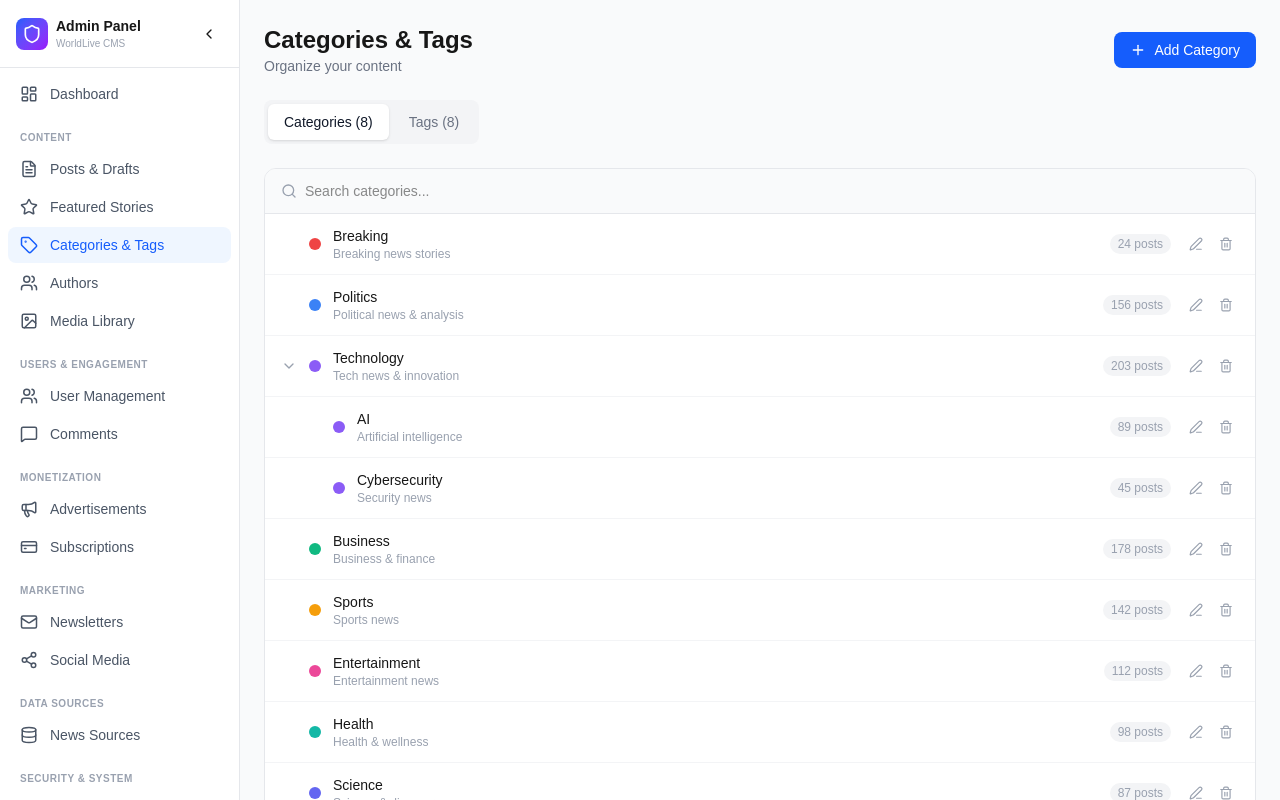
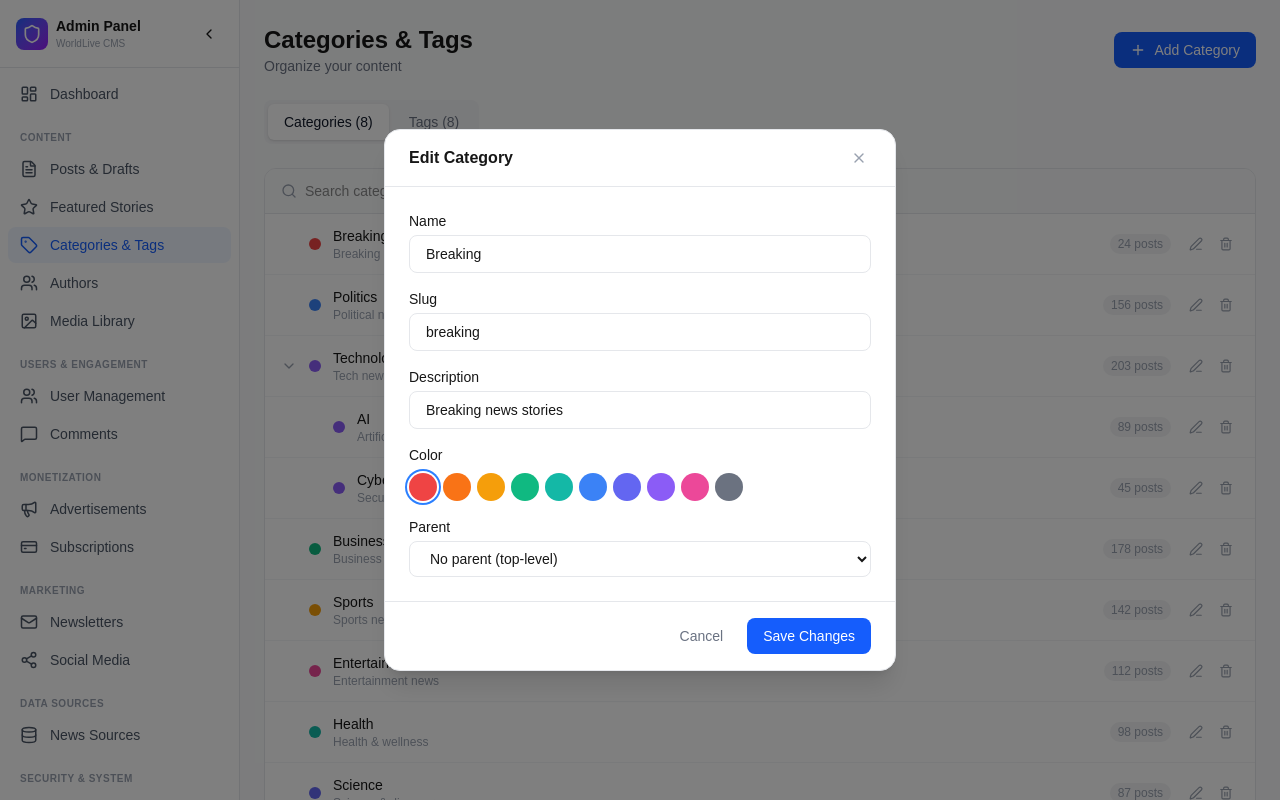
Before and after one commit to xneshaniy/news-app, a Next.js app: page /admin/categories in a window 1280 px wide. Both pictures are taken after a click on the button 1196 px from the left and 244 px from the top of the page. Shown: the top 800 px of the page. Built offline with nearby package versions, Linux system fonts and the light colour scheme.

Commit message:
Add working edit modal for categories admin

```diff
--- a/src/components/CategoryTagManagement.tsx
+++ b/src/components/CategoryTagManagement.tsx
@@ -57,6 +57,8 @@ export default function CategoryTagManagement() {
   const [tab, setTab] = useState<"categories" | "tags">("categories");
   const [showAddForm, setShowAddForm] = useState(false);
   const [editingId, setEditingId] = useState<string | null>(null);
+  const [editingCat, setEditingCat] = useState<Category | null>(null);
+  const [editForm, setEditForm] = useState({ name: "", slug: "", description: "", color: "#3b82f6", parent: "" });
   const [searchQuery, setSearchQuery] = useState("");
   const [expandedCategories, setExpandedCategories] = useState<Set<string>>(new Set(["3"]));
 
@@ -84,6 +86,44 @@ export default function CategoryTagManagement() {
 
   const deleteCategory = (id: string) => {
     setCategories((prev) => prev.filter((c) => c.id !== id));
+  };
+
+  const openEdit = (cat: Category) => {
+    setEditingCat(cat);
+    setEditForm({
+      name: cat.name,
+      slug: cat.slug,
+      description: cat.description,
+      color: cat.color,
+      parent: cat.parent || "",
+    });
+    setEditingId(cat.id);
+  };
+
+  const closeEdit = () => {
+    setEditingId(null);
+    setEditingCat(null);
+  };
+
+  const saveCategory = () => {
+    if (!editingId || !editForm.name) return;
+    const updateTree = (cats: Category[]): Category[] =>
+      cats.map((c) => {
+        if (c.id === editingId) {
+          return {
+            ...c,
+            name: editForm.name,
+            slug: editForm.slug || generateSlug(editForm.name),
+            description: editForm.description,
+            color: editForm.color,
+            parent: editForm.parent || null,
+          };
+        }
+        if (c.children.length > 0) return { ...c, children: updateTree(c.children) };
+        return c;
+      });
+    setCategories(updateTree);
+    closeEdit();
   };
 
   const addTag = () => {
@@ -141,7 +181,7 @@ export default function CategoryTagManagement() {
           </span>
 
           <div className="flex items-center gap-1">
-            <button onClick={() => setEditingId(cat.id)} className="p-1.5 text-gray-400 hover:text-blue-500 rounded-lg hover:bg-blue-50 dark:hover:bg-blue-900/20 transition-colors">
+            <button onClick={() => openEdit(cat)} className="p-1.5 text-gray-400 hover:text-blue-500 rounded-lg hover:bg-blue-50 dark:hover:bg-blue-900/20 transition-colors">
               <Edit3 className="w-3.5 h-3.5" />
             </button>
             <button onClick={() => deleteCategory(cat.id)} className="p-1.5 text-gray-400 hover:text-red-500 rounded-lg hover:bg-red-50 dark:hover:bg-red-900/20 transition-colors">
@@ -256,6 +296,85 @@ export default function CategoryTagManagement() {
           </div>
         )}
       </div>
+
+      {editingId && editingCat && (
+        <div className="fixed inset-0 z-50 flex items-center justify-center p-4 bg-black/50" onClick={closeEdit}>
+          <div
+            className="bg-white dark:bg-gray-900 rounded-2xl border border-gray-200 dark:border-gray-700 shadow-xl w-full max-w-lg"
+            onClick={(e) => e.stopPropagation()}
+          >
+            <div className="flex items-center justify-between px-6 py-4 border-b border-gray-200 dark:border-gray-700/50">
+              <h3 className="font-semibold">Edit Category</h3>
+              <button onClick={closeEdit} className="p-1 text-gray-400 hover:text-gray-600 dark:hover:text-gray-300">
+                <X className="w-4 h-4" />
+              </button>
+            </div>
+            <div className="p-6 space-y-4">
+              <div>
+                <label className="text-sm font-medium mb-1 block">Name</label>
+                <input
+                  value={editForm.name}
+                  onChange={(e) => setEditForm({ ...editForm, name: e.target.value })}
+                  className="w-full px-4 py-2 border border-gray-200 dark:border-gray-700 rounded-lg bg-white dark:bg-gray-800 text-sm"
+                />
+              </div>
+              <div>
+                <label className="text-sm font-medium mb-1 block">Slug</label>
+                <input
+                  value={editForm.slug}
+                  onChange={(e) => setEditForm({ ...editForm, slug: e.target.value })}
+                  className="w-full px-4 py-2 border border-gray-200 dark:border-gray-700 rounded-lg bg-white dark:bg-gray-800 text-sm"
+                />
+              </div>
+              <div>
+                <label className="text-sm font-medium mb-1 block">Description</label>
+                <input
+                  value={editForm.description}
+                  onChange={(e) => setEditForm({ ...editForm, description: e.target.value })}
+                  className="w-full px-4 py-2 border border-gray-200 dark:border-gray-700 rounded-lg bg-white dark:bg-gray-800 text-sm"
+                />
+              </div>
+              <div>
+                <label className="text-sm font-medium mb-2 block">Color</label>
+                <div className="flex gap-1.5 flex-wrap">
+                  {COLORS.map((c) => (
+                    <button
+                      key={c}
+                      onClick={() => setEditForm({ ...editForm, color: c })}
+                      className={`w-7 h-7 rounded-full ${editForm.color === c ? "ring-2 ring-offset-2 ring-blue-500" : ""}`}
+                      style={{ backgroundColor: c }}
+                    />
+                  ))}
+                </div>
+              </div>
+              <div>
+                <label className="text-sm font-medium mb-1 block">Parent</label>
+                <select
+                  value={editForm.parent}
+                  onChange={(e) => setEditForm({ ...editForm, parent: e.target.value })}
+                  className="w-full px-4 py-2 border border-gray-200 dark:border-gray-700 rounded-lg bg-white dark:bg-gray-800 text-sm"
+                >
+                  <option value="">No parent (top-level)</option>
+                  {categories.filter((c) => c.id !== editingId).map((c) => (
+                    <option key={c.id} value={c.id}>{c.name}</option>
+                  ))}
+                </select>
+              </div>
+            </div>
+            <div className="flex justify-end gap-2 px-6 py-4 border-t border-gray-200 dark:border-gray-700/50">
+              <button onClick={closeEdit} className="px-4 py-2 text-sm text-gray-500 hover:text-gray-700 dark:hover:text-gray-300">
+                Cancel
+              </button>
+              <button
+                onClick={saveCategory}
+                className="px-4 py-2 bg-blue-600 text-white rounded-lg text-sm font-medium hover:bg-blue-700 transition-colors"
+              >
+                Save Changes
+              </button>
+            </div>
+          </div>
+        </div>
+      )}
     </div>
   );
 }
```
